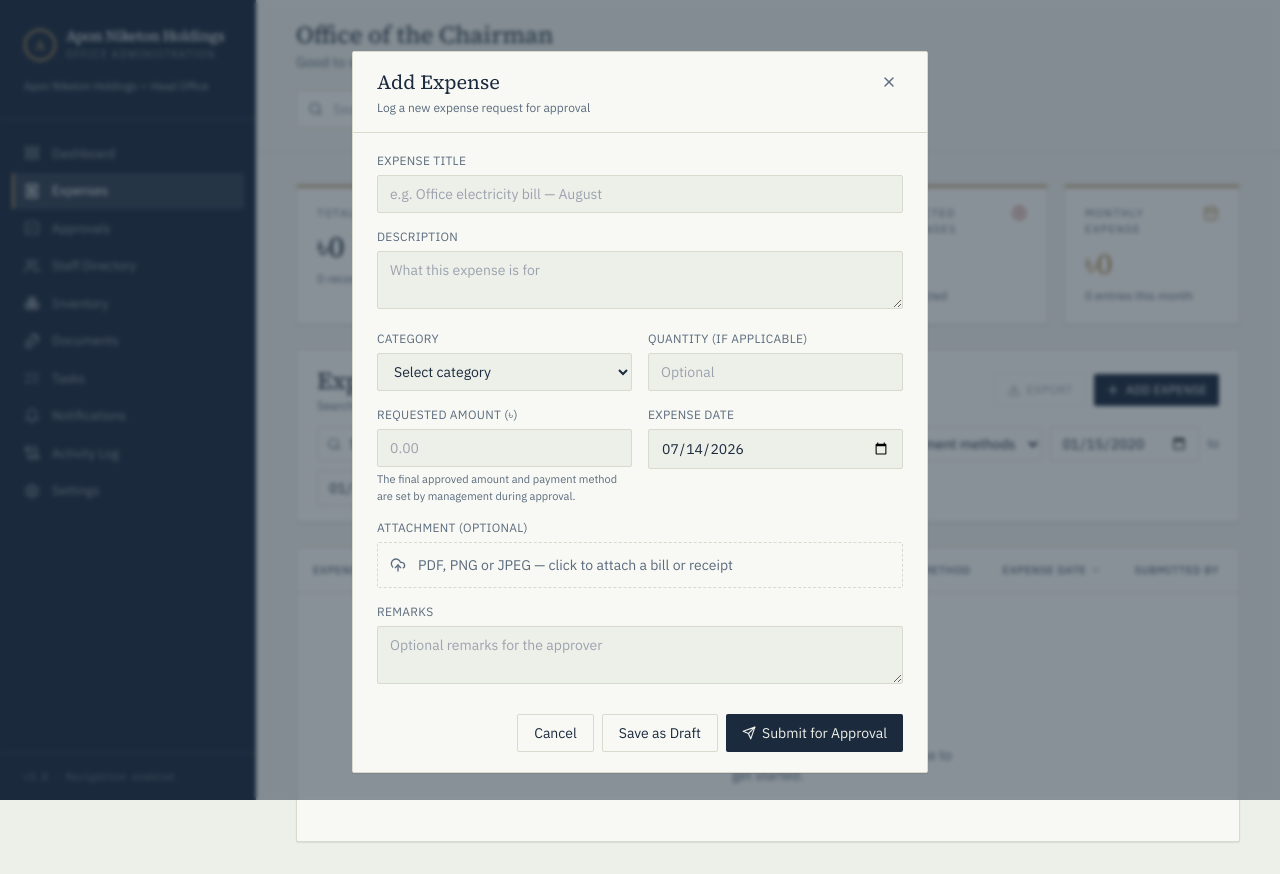
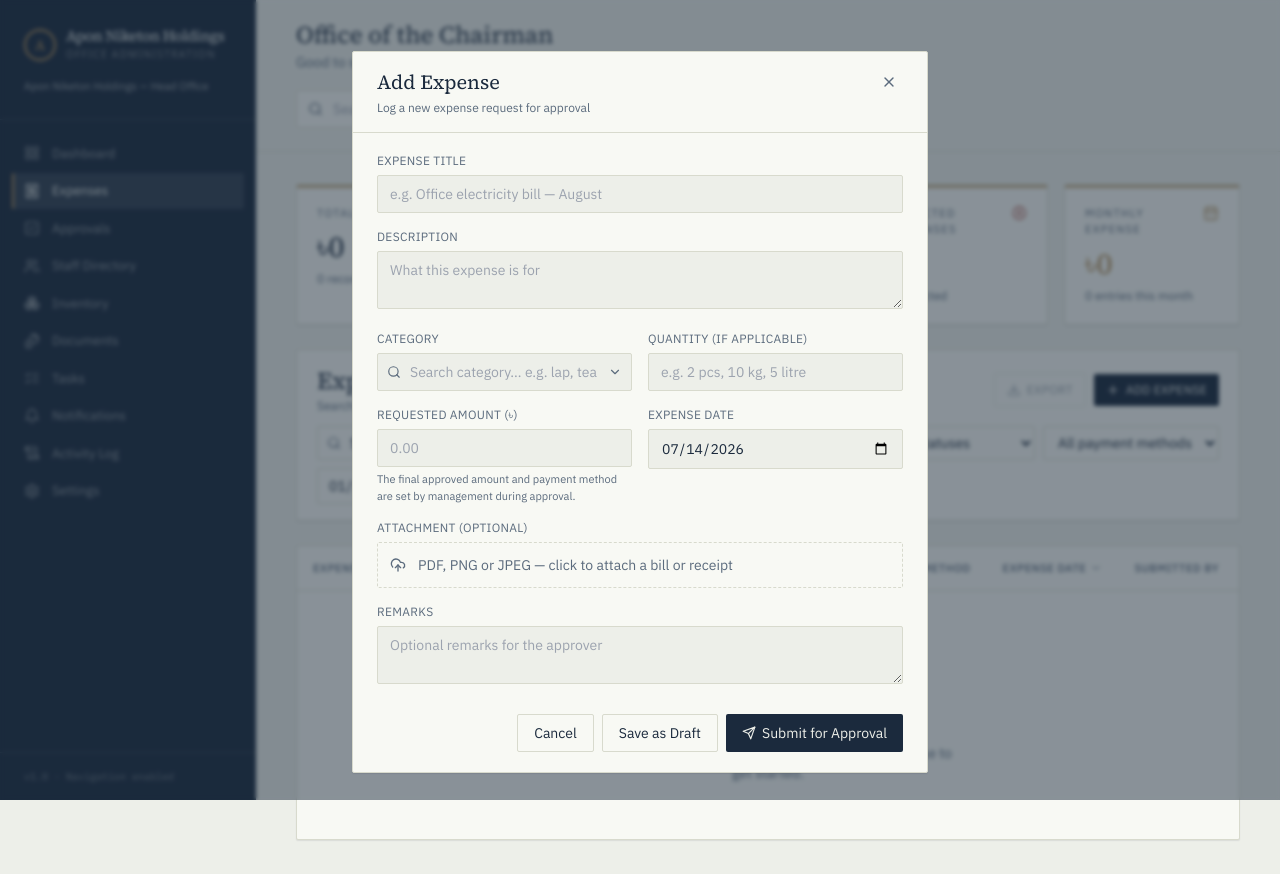
Before and after one commit to monoverse71/OFFICE-MANAGEMENT, a React (Vite) app: page /expenses in a window 1280 px wide. Both pictures are taken after typing "Sample", "2020-01-15", "2020-01-15" into the empty fields and a click on the button "ADD EXPENSE". Built offline with nearby package versions, Linux system fonts and the light colour scheme.

Commit message:
Add files via upload

```diff
--- a/src/App.jsx
+++ b/src/App.jsx
@@ -41,8 +41,12 @@ export default function App() {
 
   const canApprove = role === 'Chairman' || role === 'Vice Chairman' || role === 'Super Admin'
 
+  // Only expenses that have cleared approval count toward the Dashboard's
+  // financial KPIs — a pending or rejected request must never move this
+  // number. Once approved, the *approved* amount is what's counted (the
+  // requested amount is preserved separately and never used here).
   const monthTotal = useMemo(
-    () => expenses.reduce((sum, e) => sum + e.amount, 0),
+    () => expenses.reduce((sum, e) => sum + (e.approved_amount != null ? e.approved_amount : 0), 0),
     [expenses]
   )
 
--- a/src/data/dummyData.js
+++ b/src/data/dummyData.js
@@ -49,14 +49,21 @@ export const approvalPaymentMethods = [
   { value: 'cheque', label: 'Cheque' }
 ]
 
+// Examples are guidance only for the category picker's helper text and
+// search matching — they are never stored on an expense record.
 export const expenseCategories = [
-  { id: 'cat-1', name: 'Utilities' },
-  { id: 'cat-2', name: 'Rent' },
-  { id: 'cat-3', name: 'Maintenance' },
-  { id: 'cat-4', name: 'Refreshments' },
-  { id: 'cat-5', name: 'Travel' },
-  { id: 'cat-6', name: 'Courier & Logistics' },
-  { id: 'cat-7', name: 'Marketing' }
+  { id: 'cat-1', name: 'Office Operations', examples: ['Rent', 'Utility Bills', 'Internet', 'Office Rent'] },
+  { id: 'cat-2', name: 'Office Supplies', examples: ['Paper', 'Pen', 'File', 'Tea', 'Coffee', 'Water'] },
+  { id: 'cat-3', name: 'IT & Electronics', examples: ['Laptop', 'Desktop', 'Printer', 'Router', 'CCTV', 'UPS'] },
+  { id: 'cat-4', name: 'Furniture & Fixtures', examples: ['Chair', 'Table', 'Cabinet', 'Shelf', 'Sofa'] },
+  { id: 'cat-5', name: 'Maintenance & Repair', examples: ['AC Servicing', 'Plumbing', 'Electrical Repair', 'Painting'] },
+  { id: 'cat-6', name: 'Transport & Logistics', examples: ['Fuel', 'Courier', 'Delivery Van', 'Toll', 'Parking'] },
+  { id: 'cat-7', name: 'Marketing & Branding', examples: ['Facebook Ads', 'Business Cards', 'Banner', 'Signage'] },
+  { id: 'cat-8', name: 'Legal & Government', examples: ['Trade License', 'VAT', 'Notary', 'Government Fees'] },
+  { id: 'cat-9', name: 'HR & Administration', examples: ['Recruitment', 'Training', 'Staff Welfare', 'ID Cards'] },
+  { id: 'cat-10', name: 'Financial Charges', examples: ['Bank Charges', 'Loan Interest', 'Transaction Fees'] },
+  { id: 'cat-11', name: 'Hospitality & Entertainment', examples: ['Client Lunch', 'Refreshments', 'Gifts', 'Events'] },
+  { id: 'cat-12', name: 'Miscellaneous', examples: ['Other', 'Unclassified', 'Emergency Purchase'] }
 ]
 
 export const expenses = []
--- /dev/null
+++ b/src/features/expenses/components/CategoryCombobox.jsx
@@ -0,0 +1,100 @@
+import { useEffect, useRef, useState } from 'react'
+import { Search, ChevronDown } from 'lucide-react'
+
+export default function CategoryCombobox({ categories, value, onChange, error }) {
+  const [open, setOpen] = useState(false)
+  const [query, setQuery] = useState('')
+  const containerRef = useRef(null)
+
+  useEffect(() => {
+    function handleClickOutside(e) {
+      if (containerRef.current && !containerRef.current.contains(e.target)) {
+        setOpen(false)
+        setQuery('')
+      }
+    }
+    document.addEventListener('mousedown', handleClickOutside)
+    return () => document.removeEventListener('mousedown', handleClickOutside)
+  }, [])
+
+  const selected = categories.find((c) => c.name === value) || null
+
+  const term = query.trim().toLowerCase()
+  const filtered = term
+    ? categories.filter((c) => {
+        const nameMatch = c.name.toLowerCase().includes(term)
+        const exampleMatch = (c.examples || []).some((ex) => ex.toLowerCase().includes(term))
+        return nameMatch || exampleMatch
+      })
+    : categories
+
+  function handleSelect(cat) {
+    onChange(cat.name)
+    setQuery('')
+    setOpen(false)
+  }
+
+  const inputClass =
+    'w-full pl-8 pr-8 py-2 text-sm bg-paper border rounded-sm font-body text-ink focus:border-brass focus:outline-none'
+
+  return (
+    <div className="relative" ref={containerRef}>
+      <label className="block text-xs font-body uppercase tracking-wide text-ink-muted mb-1.5" htmlFor="category-search">
+        Category
+      </label>
+      <div className="relative">
+        <Search size={14} className="absolute left-2.5 top-1/2 -translate-y-1/2 text-ink-muted pointer-events-none" />
+        <input
+          id="category-search"
+          type="text"
+          className={`${inputClass} ${error ? 'border-rust' : 'border-hairline'}`}
+          value={open ? query : selected ? selected.name : ''}
+          onChange={(e) => {
+            setQuery(e.target.value)
+            if (!open) setOpen(true)
+          }}
+          onFocus={() => {
+            setOpen(true)
+            setQuery('')
+          }}
+          placeholder="Search category… e.g. lap, tea"
+          autoComplete="off"
+        />
+        <ChevronDown size={14} className="absolute right-2.5 top-1/2 -translate-y-1/2 text-ink-muted pointer-events-none" />
+      </div>
+
+      {open && (
+        <ul className="absolute z-20 mt-1 w-full max-h-56 overflow-y-auto bg-paper-card border border-hairline rounded-sm shadow-card">
+          {filtered.length === 0 && (
+            <li className="px-3 py-2.5 text-sm text-ink-muted font-body">No matching category.</li>
+          )}
+          {filtered.map((c) => (
+            <li key={c.id}>
+              <button
+                type="button"
+                onClick={() => handleSelect(c)}
+                className={`w-full text-left px-3 py-2 text-sm font-body hover:bg-paper transition-colors ${
+                  c.name === value ? 'bg-brass/10 text-brass' : 'text-ink'
+                }`}
+              >
+                <span className="block">{c.name}</span>
+                {c.examples && c.examples.length > 0 && (
+                  <span className="block text-xs text-ink-muted mt-0.5 truncate">{c.examples.join(', ')}</span>
+                )}
+              </button>
+            </li>
+          ))}
+        </ul>
+      )}
+
+      {error && <p className="text-xs text-rust font-body mt-1">{error}</p>}
+
+      {!open && selected && selected.examples && selected.examples.length > 0 && (
+        <p className="text-xs text-ink-muted font-body mt-1.5">
+          <span className="uppercase tracking-wide text-[10px]">Examples: </span>
+          {selected.examples.join(', ')}
+        </p>
+      )}
+    </div>
+  )
+}
--- a/src/features/expenses/components/ExpenseFormModal.jsx
+++ b/src/features/expenses/components/ExpenseFormModal.jsx
@@ -2,6 +2,7 @@ import { useState } from 'react'
 import Modal from '../../../components/shared/Modal.jsx'
 import { validateExpense, hasErrors } from '../utils/validateExpense.js'
 import { Send, UploadCloud, FileText } from 'lucide-react'
+import CategoryCombobox from './CategoryCombobox.jsx'
 
 const today = () => new Date().toISOString().slice(0, 10)
 
@@ -53,7 +54,7 @@ export default function ExpenseFormModal({ expense, categories, onSubmit, onClos
       {
         ...values,
         amount: Number(values.amount),
-        quantity: values.quantity === '' ? null : Number(values.quantity),
+        quantity: values.quantity.trim() === '' ? null : values.quantity.trim(),
         attachment_file_name: attachmentName
       },
       action
@@ -107,27 +108,23 @@ export default function ExpenseFormModal({ expense, categories, onSubmit, onClos
 
         <div className="grid grid-cols-2 gap-4">
           <div>
-            <label className={labelClass} htmlFor="category">Category</label>
-            <select id="category" className={inputClass} value={values.category} onChange={(e) => update('category', e.target.value)}>
-              <option value="">Select category</option>
-              {categories.map((c) => (
-                <option key={c.id} value={c.name}>{c.name}</option>
-              ))}
-            </select>
-            {errors.category && <p className={errorClass}>{errors.category}</p>}
+            <CategoryCombobox
+              categories={categories}
+              value={values.category}
+              onChange={(name) => update('category', name)}
+              error={errors.category}
+            />
           </div>
 
           <div>
             <label className={labelClass} htmlFor="quantity">Quantity (if applicable)</label>
             <input
               id="quantity"
-              type="number"
-              min="0"
-              step="1"
+              type="text"
               className={inputClass}
               value={values.quantity}
               onChange={(e) => update('quantity', e.target.value)}
-              placeholder="Optional"
+              placeholder="e.g. 2 pcs, 10 kg, 5 litre"
             />
           </div>
         </div>
```
